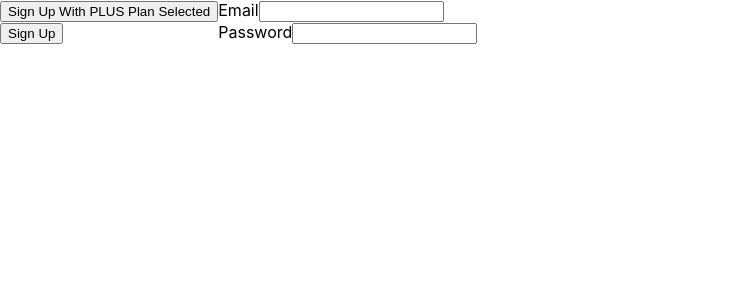
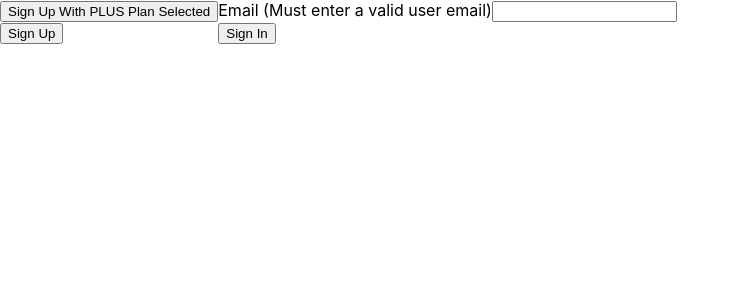
Before and after one commit to simyxing/react-wc-app, a React (Create React App) app in the folder client/: page /sign-up in a window 1280 px wide. Shown: the top 300 px of the page, without its empty margins (0-740 px from the left). Built offline with nearby package versions, Linux system fonts and the light colour scheme.

Commit message:
handle dummy sign In

```diff
--- a/client/src/components/signInForm.tsx
+++ b/client/src/components/signInForm.tsx
@@ -1,21 +1,31 @@
-import React from "react";
+import React, { useState } from "react";
+import { useNavigate } from "react-router-dom";
 
 type Props = {
   orderId?: number;
 };
 
 const SignInForm: React.FC<Props> = () => {
+  const [email, setEmail] = useState("");
+  const navigate = useNavigate();
+
+  const handleSignIn = () => {
+    localStorage.setItem("email", email);
+
+    navigate("/");
+  };
+
+  const onChange = (e) => {
+    setEmail(e.target.value);
+  };
   return (
     <>
-      <form>
+      <form onSubmit={handleSignIn}>
         <div>
-          <label>Email</label>
-          <input type={"email"} name="email" />
+          <label>Email (Must enter a valid user email)</label>
+          <input type={"email"} name="email" onChange={onChange} />
         </div>
-        <div>
-          <label>Password</label>
-          <input type={"password"} name="password" />
-        </div>
+        <button type="submit">Sign In</button>
       </form>
     </>
   );
```
